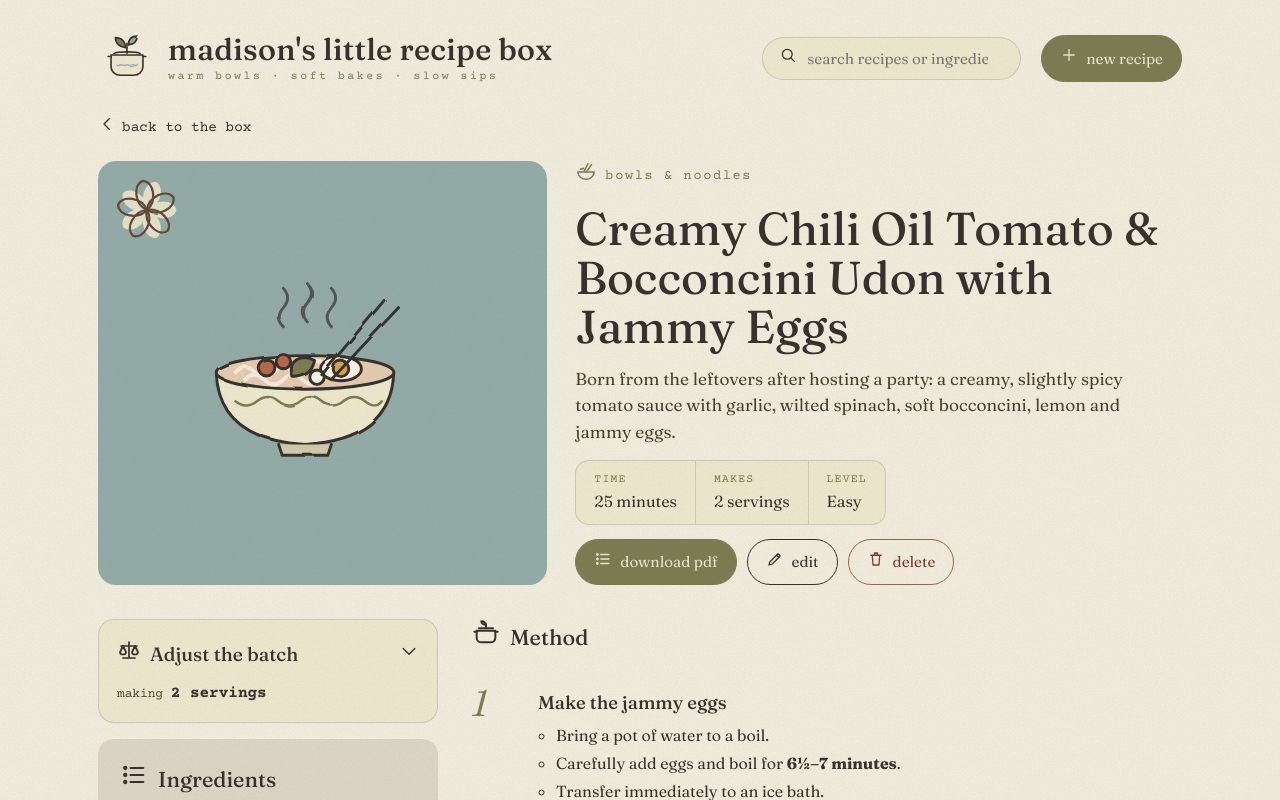
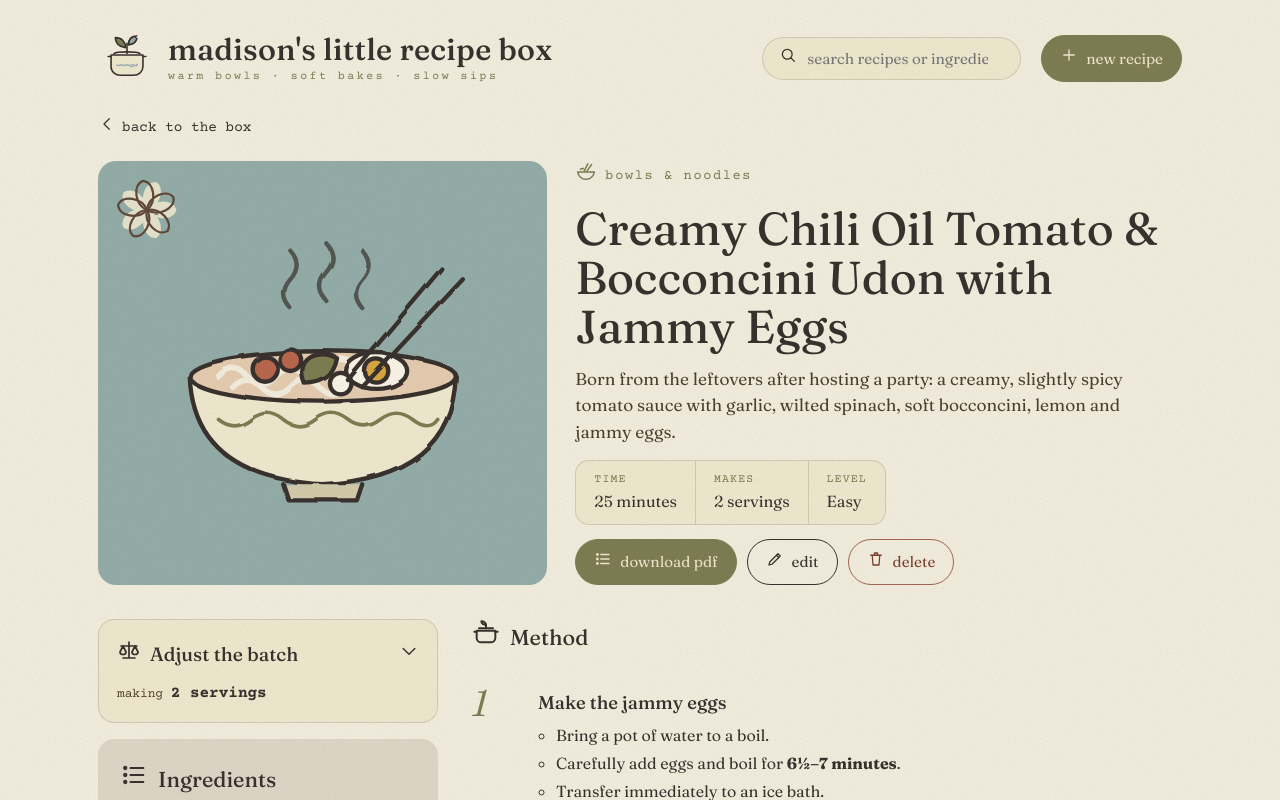
Before and after one commit to madison-so/recipe-box, a React (Vite) app: page / in a window 1280 px wide. Both pictures are taken after a click on the button 271 px from the left and 811 px from the top of the page. Shown: the top 800 px of the page. Built offline with nearby package versions, Linux system fonts and the light colour scheme.

Commit message:
Add files via upload

```diff
--- a/src/components/RecipeView.jsx
+++ b/src/components/RecipeView.jsx
@@ -119,7 +119,7 @@ export default function RecipeView({ recipe: r, onBack, onEdit, onDelete, toast
     <div className="wrap">
       <button className="back" onClick={onBack}><Html html={icon('back')} /> back to the box</button>
       <section className="r-head">
-        <div className={'r-art bg-' + r.cat}><Html html={art(r.art)} /><Html style={{ position: 'absolute', left: 14, top: 14 }} html={loopy('#F0EACF', '#5A3A2A', 54)} /></div>
+        <div className={'r-art bg-' + r.cat}><Html as="div" className="artbox" html={art(r.art)} /><Html style={{ position: 'absolute', left: 14, top: 14 }} html={loopy('#F0EACF', '#5A3A2A', 54)} /></div>
         <div className="r-info">
           <div className="cat"><Html html={icon(cat.icon, '#7C7B50')} />{cat.label}{r.signature && <> · <Html html={icon('heart', '#7C7B50')} /> signature</>}</div>
           <h1>{r.title}</h1>
```
